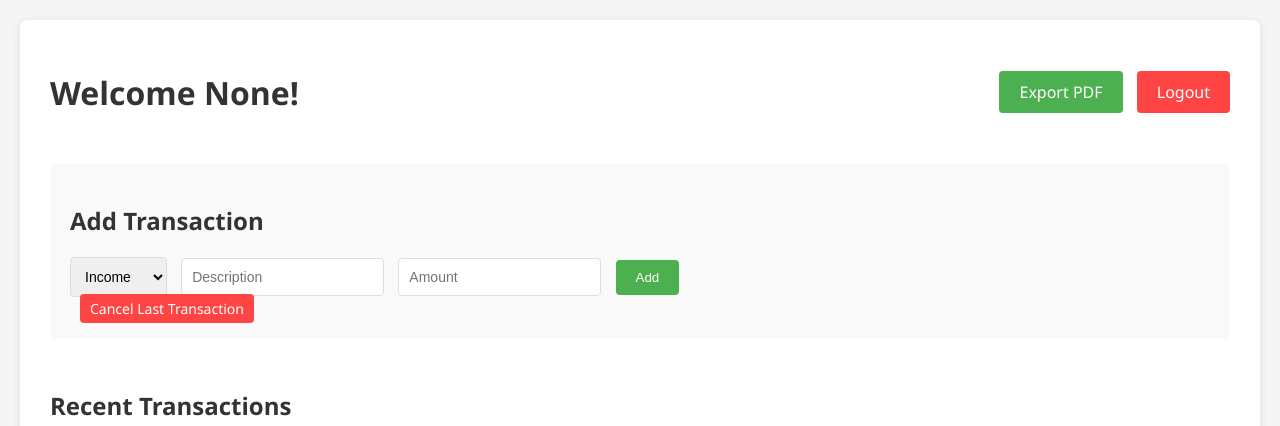
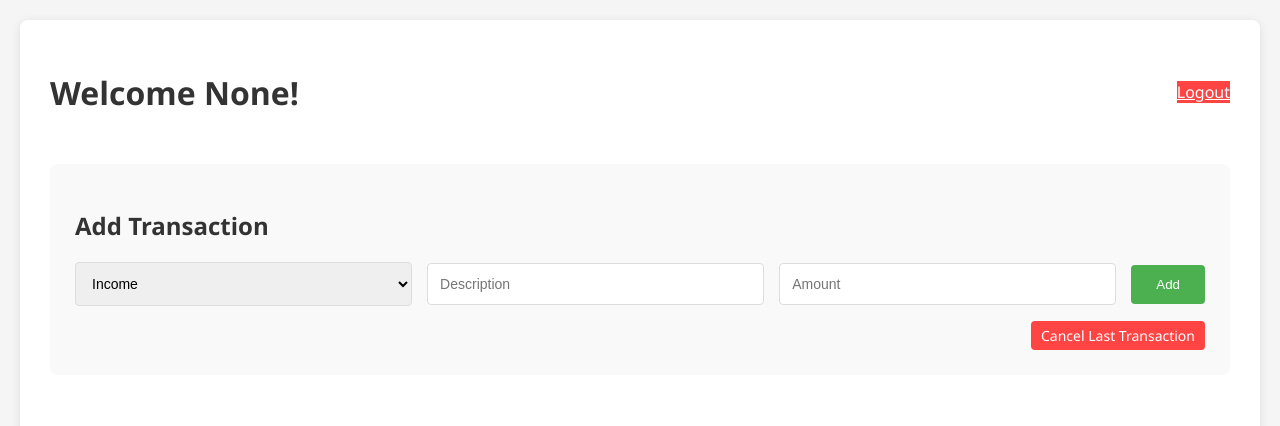
Before and after one commit to imananthu777/ExpenseManagerVercel, a Flask app: page /welcome in a window 1280 px wide. Shown: the top 426 px of the page. Run offline with Flask 3, Linux system fonts and the light colour scheme; the visitor is signed in with stand-in values (Sample User, id 1); some libraries are stand-ins or nearby versions.

Commit message:
Assistant checkpoint: Reorganize welcome page layout and improve spacing
Assistant generated file changes:
- templates/welcome.html: Reorganize layout and remove PDF export, Update CSS styles

---

User prompt:

in welcome page it seems congested, arrange all buttons pretty and remive export pdf functionality

Replit-Commit-Author: Assistant
Replit-Commit-Session-Id: e95f9089-07fc-40f7-872a-1d4374f9108a

```diff
--- a/templates/welcome.html
+++ b/templates/welcome.html
@@ -28,27 +28,42 @@
         }
         .form-group {
             background: #f9f9f9;
-            padding: 20px;
+            padding: 25px;
             border-radius: 8px;
             margin-bottom: 30px;
         }
+        .form-row {
+            display: flex;
+            gap: 15px;
+            align-items: center;
+            margin-bottom: 15px;
+        }
         select, input {
-            padding: 10px;
+            padding: 12px;
             border: 1px solid #ddd;
             border-radius: 4px;
-            margin-right: 10px;
             font-size: 14px;
+            flex: 1;
+        }
+        select {
+            min-width: 120px;
         }
         button {
             background-color: #4CAF50;
             color: white;
-            padding: 10px 20px;
+            padding: 12px 25px;
             border: none;
             border-radius: 4px;
             cursor: pointer;
+            font-weight: 500;
         }
         button:hover {
             background-color: #45a049;
+        }
+        .action-row {
+            display: flex;
+            justify-content: flex-end;
+            margin-top: 10px;
         }
         .transaction-list {
             margin-top: 30px;
@@ -123,15 +138,13 @@
     <div class="container">
         <div class="header-actions">
             <h1>Welcome {{ name }}!</h1>
-            <div class="action-buttons">
-                <a href="/export_pdf" class="export-btn">Export PDF</a>
             <a href="/logout" class="logout-btn">Logout</a>
-            </div>
         </div>
 
         <div class="form-group">
             <h2>Add Transaction</h2>
             <form method="post" action="/add_transaction">
+                <div class="form-row">
                     <select name="type" required>
                         <option value="income">Income</option>
                         <option value="expense">Expense</option>
@@ -139,8 +152,11 @@
                     <input type="text" name="description" placeholder="Description" required>
                     <input type="number" name="amount" placeholder="Amount" step="0.01" required>
                     <button type="submit">Add</button>
+                </div>
             </form>
+            <div class="action-row">
                 <a href="/cancel_last" class="cancel-btn">Cancel Last Transaction</a>
+            </div>
         </div>
 
         <div class="transaction-list">
```
Lines whose indentation alone changed are shown as unchanged.
